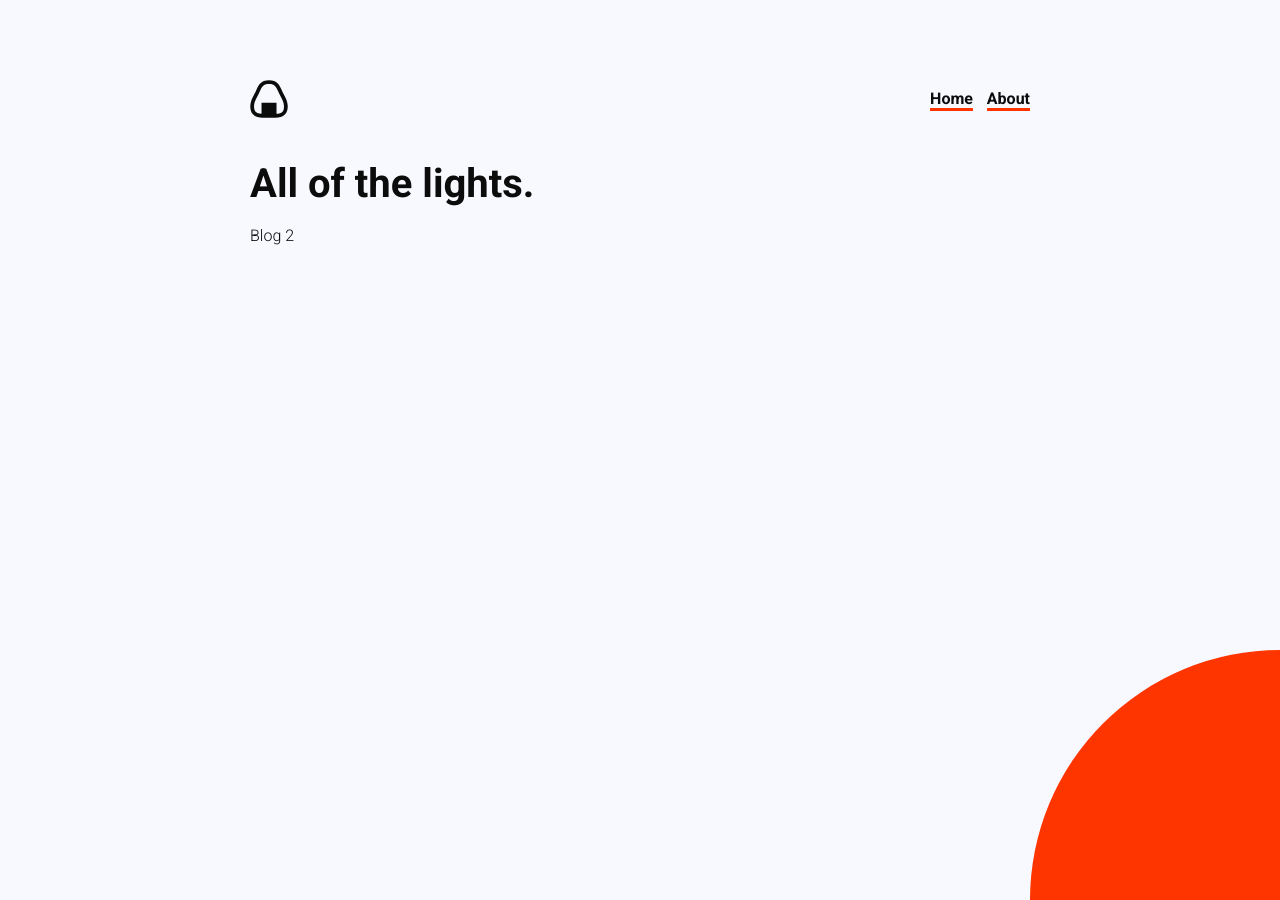
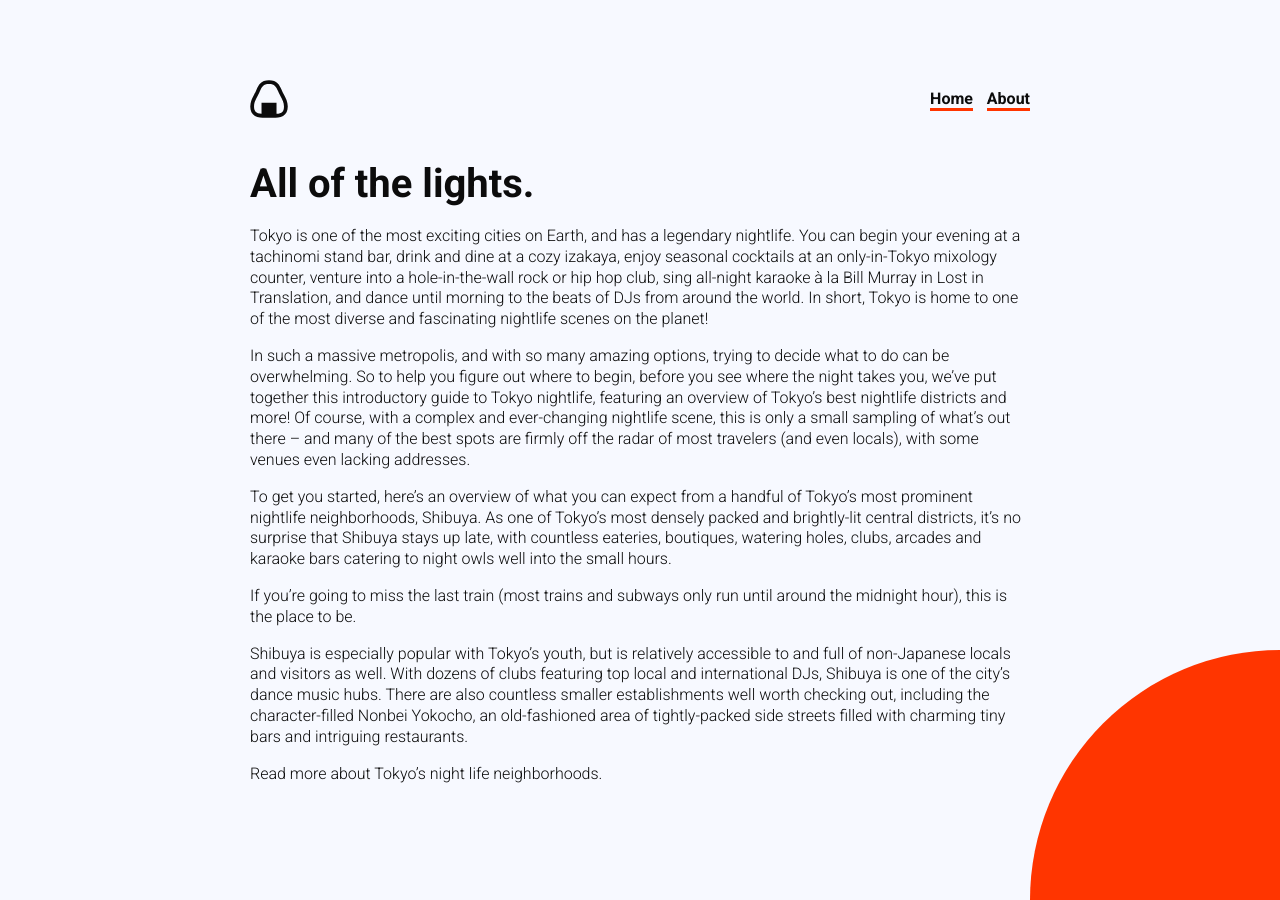
Before and after one commit to designyourownlife/superhiblog, a Jekyll site: the page built from _posts/2020-11-10-all-of-the-lights.markdown, in a window 1280 px wide. Built offline with Jekyll 4.4.1, drawn with Linux system fonts in a browser that asks for light colours.

Commit message:
Updated All Of The Lights

```diff
--- a/_posts/2020-11-10-all-of-the-lights.markdown
+++ b/_posts/2020-11-10-all-of-the-lights.markdown
@@ -1,8 +1,19 @@
 ---
 title: All of the lights.
-date: 2020-11-10 13:47:27 Z
+date: 2020-11-10 13:47:00 Z
 excerpt: The nightlife here runs the gamut, from rowdy izakayas and beer bars, to
   red-light entertainment and the infamous Robot Restaurant.
 ---
 
-Blog 2
+Tokyo is one of the most exciting cities on Earth, and has a legendary nightlife. You can begin your evening at a tachinomi stand bar, drink and dine at a cozy izakaya, enjoy seasonal cocktails at an only-in-Tokyo mixology counter, venture into a hole-in-the-wall rock or hip hop club, sing all-night karaoke à la Bill Murray in Lost in Translation, and dance until morning to the beats of DJs from around the world. In short, Tokyo is home to one of the most diverse and fascinating nightlife scenes on the planet!
+
+In such a massive metropolis, and with so many amazing options, trying to decide what to do can be overwhelming. So to help you figure out where to begin, before you see where the night takes you, we’ve put together this introductory guide to Tokyo nightlife, featuring an overview of Tokyo’s best nightlife districts and more!
+Of course, with a complex and ever-changing nightlife scene, this is only a small sampling of what’s out there – and many of the best spots are firmly off the radar of most travelers (and even locals), with some venues even lacking addresses.
+
+To get you started, here’s an overview of what you can expect from a handful of Tokyo’s most prominent nightlife neighborhoods, Shibuya. As one of Tokyo’s most densely packed and brightly-lit central districts, it’s no surprise that Shibuya stays up late, with countless eateries, boutiques, watering holes, clubs, arcades and karaoke bars catering to night owls well into the small hours.
+
+If you’re going to miss the last train (most trains and subways only run until around the midnight hour), this is the place to be.
+
+Shibuya is especially popular with Tokyo’s youth, but is relatively accessible to and full of non-Japanese locals and visitors as well. With dozens of clubs featuring top local and international DJs, Shibuya is one of the city’s dance music hubs. There are also countless smaller establishments well worth checking out, including the character-filled Nonbei Yokocho, an old-fashioned area of tightly-packed side streets filled with charming tiny bars and intriguing restaurants.
+
+Read more about Tokyo’s night life neighborhoods.
```
